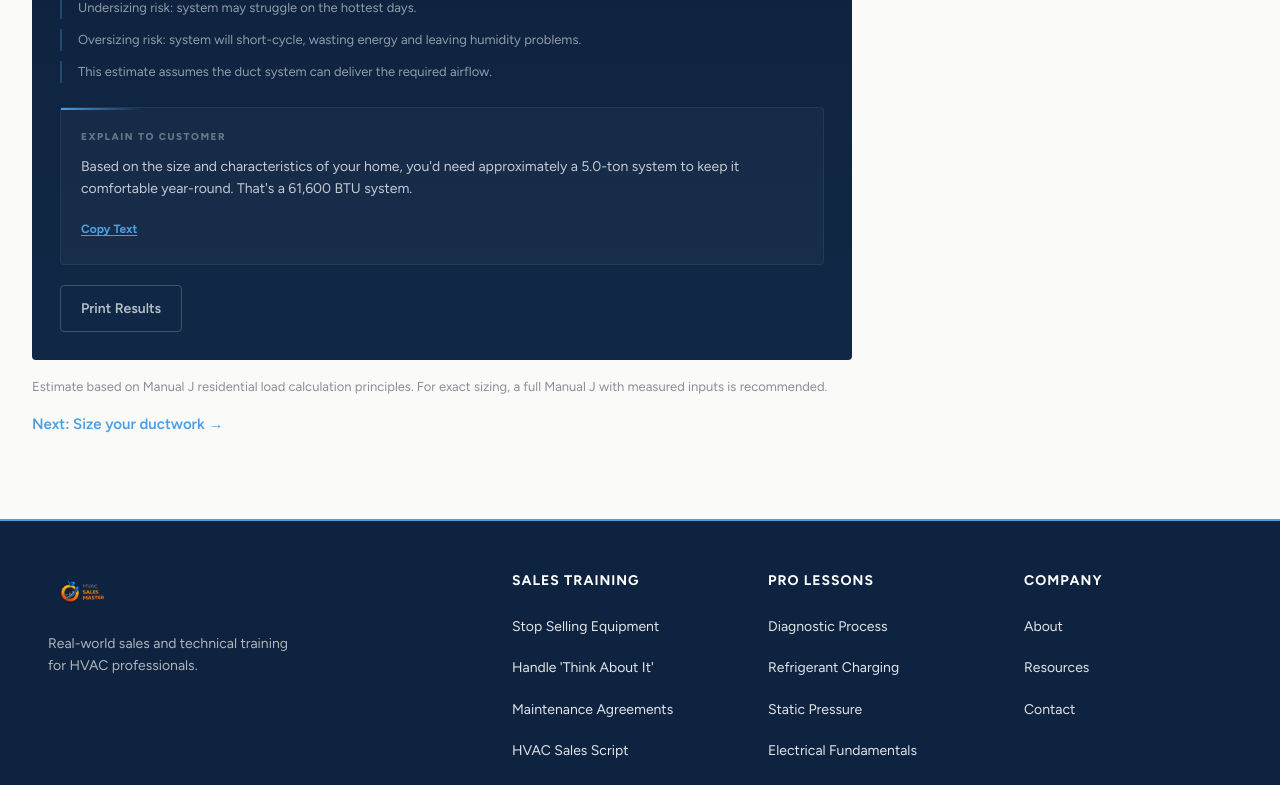
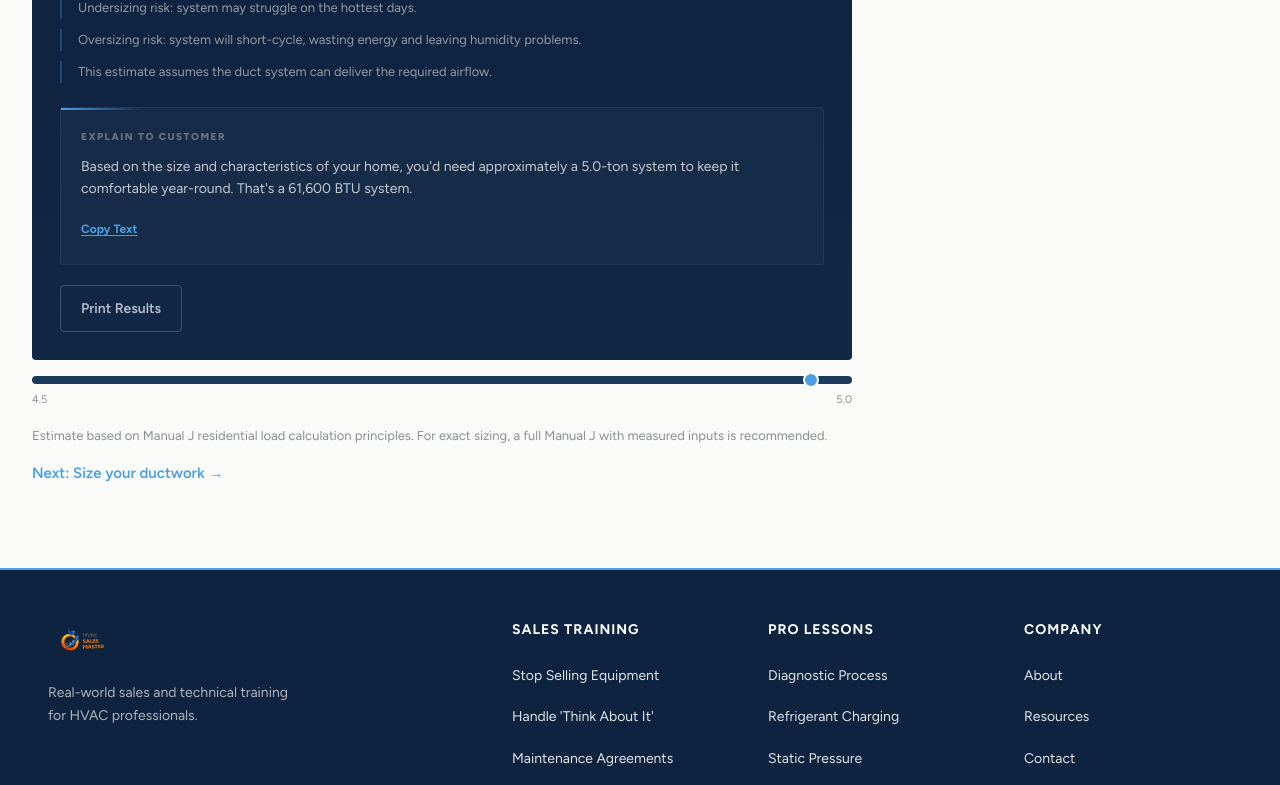
Before and after one commit to Ishack94/HVAC-sales-master, a React (Vite) app: page /resources/hvac-load-calculator in a window 1280 px wide. Shown: the part 1433-2218 px from the top of the page. Built offline with nearby package versions, Linux system fonts and the light colour scheme.

Commit message:
add range indicator bars and status badges to tools

```diff
--- a/src/components/Tools/SuperheatCalc.jsx
+++ b/src/components/Tools/SuperheatCalc.jsx
@@ -206,6 +206,7 @@ export default function SuperheatCalc() {
       </div>
 
       {result && (
+        <>
         <ResultsPanel
           eyebrow="CHARGE ANALYSIS"
           title={TITLES[result.dx]}
@@ -224,6 +225,45 @@ export default function SuperheatCalc() {
           customerText={CUSTOMER_TEXT[result.dx]}
           showPrint
         />
+        <div style={{ marginTop: '16px' }}>
+          {result.dx === 'ok' && (
+            <span style={{ display: 'inline-block', background: 'rgba(74,159,229,0.15)', color: '#4a9fe5', padding: '4px 12px', borderRadius: '4px', fontSize: '13px', fontWeight: 600, fontFamily: "'Figtree', sans-serif" }}>Within Spec</span>
+          )}
+          {result.dx === 'undercharge' && (
+            <span style={{ display: 'inline-block', background: 'rgba(231,76,60,0.15)', color: '#e74c3c', padding: '4px 12px', borderRadius: '4px', fontSize: '13px', fontWeight: 600, fontFamily: "'Figtree', sans-serif" }}>High — Possible Undercharge</span>
+          )}
+          {result.dx === 'overcharge' && (
+            <span style={{ display: 'inline-block', background: 'rgba(231,76,60,0.15)', color: '#e74c3c', padding: '4px 12px', borderRadius: '4px', fontSize: '13px', fontWeight: 600, fontFamily: "'Figtree', sans-serif" }}>Low — Possible Overcharge</span>
+          )}
+          {result.dx === 'airflow' && (
+            <span style={{ display: 'inline-block', background: 'rgba(231,76,60,0.15)', color: '#e74c3c', padding: '4px 12px', borderRadius: '4px', fontSize: '13px', fontWeight: 600, fontFamily: "'Figtree', sans-serif" }}>Airflow Problem Suspected</span>
+          )}
+          {result.dx === 'check' && (
+            <span style={{ display: 'inline-block', background: 'rgba(74,159,229,0.15)', color: '#4a9fe5', padding: '4px 12px', borderRadius: '4px', fontSize: '13px', fontWeight: 600, fontFamily: "'Figtree', sans-serif" }}>Check Readings</span>
+          )}
+        </div>
+        {(() => {
+          const targetLow = isTXV ? 8 : (result.targetSH - 3)
+          const targetHigh = isTXV ? 14 : (result.targetSH + 3)
+          const val = isTXV ? result.subcooling : result.superheat
+          const label = isTXV ? 'Subcooling' : 'Superheat'
+          const span = targetHigh - targetLow || 1
+          const pct = Math.min(95, Math.max(5, ((val - targetLow) / span) * 100))
+          const inRange = val >= targetLow && val <= targetHigh
+          return (
+            <div style={{ marginTop: '12px' }}>
+              <div style={{ fontSize: '11px', color: '#8a8f96', fontFamily: "'Figtree', sans-serif", marginBottom: '6px' }}>{label} range</div>
+              <div style={{ position: 'relative', height: '8px', background: '#1b3a5c', borderRadius: '4px' }}>
+                <div style={{ position: 'absolute', top: '50%', left: `${pct}%`, transform: 'translate(-50%, -50%)', width: '16px', height: '16px', borderRadius: '50%', background: inRange ? '#4a9fe5' : '#e74c3c', border: '2px solid white' }} />
+              </div>
+              <div style={{ display: 'flex', justifyContent: 'space-between', marginTop: '6px', fontSize: '11px', color: '#8a8f96', fontFamily: "'Figtree', sans-serif" }}>
+                <span>{targetLow}°F</span>
+                <span>{targetHigh}°F</span>
+              </div>
+            </div>
+          )
+        })()}
+        </>
       )}
     </div>
   )
--- a/src/pages/LoadCalcPage.jsx
+++ b/src/pages/LoadCalcPage.jsx
@@ -130,6 +130,24 @@ export default function LoadCalcPage() {
               customerText={customerText}
               showPrint
             />
+            {(() => {
+              const min = result.rangeLow
+              const max = result.rangeHigh
+              const span = max - min || 1
+              const pct = Math.min(95, Math.max(5, ((result.tonnage - min) / span) * 100))
+              const inRange = result.tonnage >= min && result.tonnage <= max
+              return (
+                <div style={{ marginTop: '16px' }}>
+                  <div style={{ position: 'relative', height: '8px', background: '#1b3a5c', borderRadius: '4px' }}>
+                    <div style={{ position: 'absolute', top: '50%', left: `${pct}%`, transform: 'translate(-50%, -50%)', width: '16px', height: '16px', borderRadius: '50%', background: inRange ? '#4a9fe5' : '#e74c3c', border: '2px solid white' }} />
+                  </div>
+                  <div style={{ display: 'flex', justifyContent: 'space-between', marginTop: '6px', fontSize: '11px', color: '#8a8f96', fontFamily: "'Figtree', sans-serif" }}>
+                    <span>{min.toFixed(1)}</span>
+                    <span>{max.toFixed(1)}</span>
+                  </div>
+                </div>
+              )
+            })()}
           </div>
           <p style={{ fontSize: '13px', color: '#8a8f96', marginTop: '16px' }}>Estimate based on Manual J residential load calculation principles. For exact sizing, a full Manual J with measured inputs is recommended.</p>
           <Link to="/resources/duct-design-calculator" style={{ fontFamily: "'Figtree', sans-serif", fontSize: '15px', fontWeight: 600, color: '#4a9fe5', textDecoration: 'none', marginTop: '12px', display: 'inline-block' }}>Next: Size your ductwork →</Link>
```
